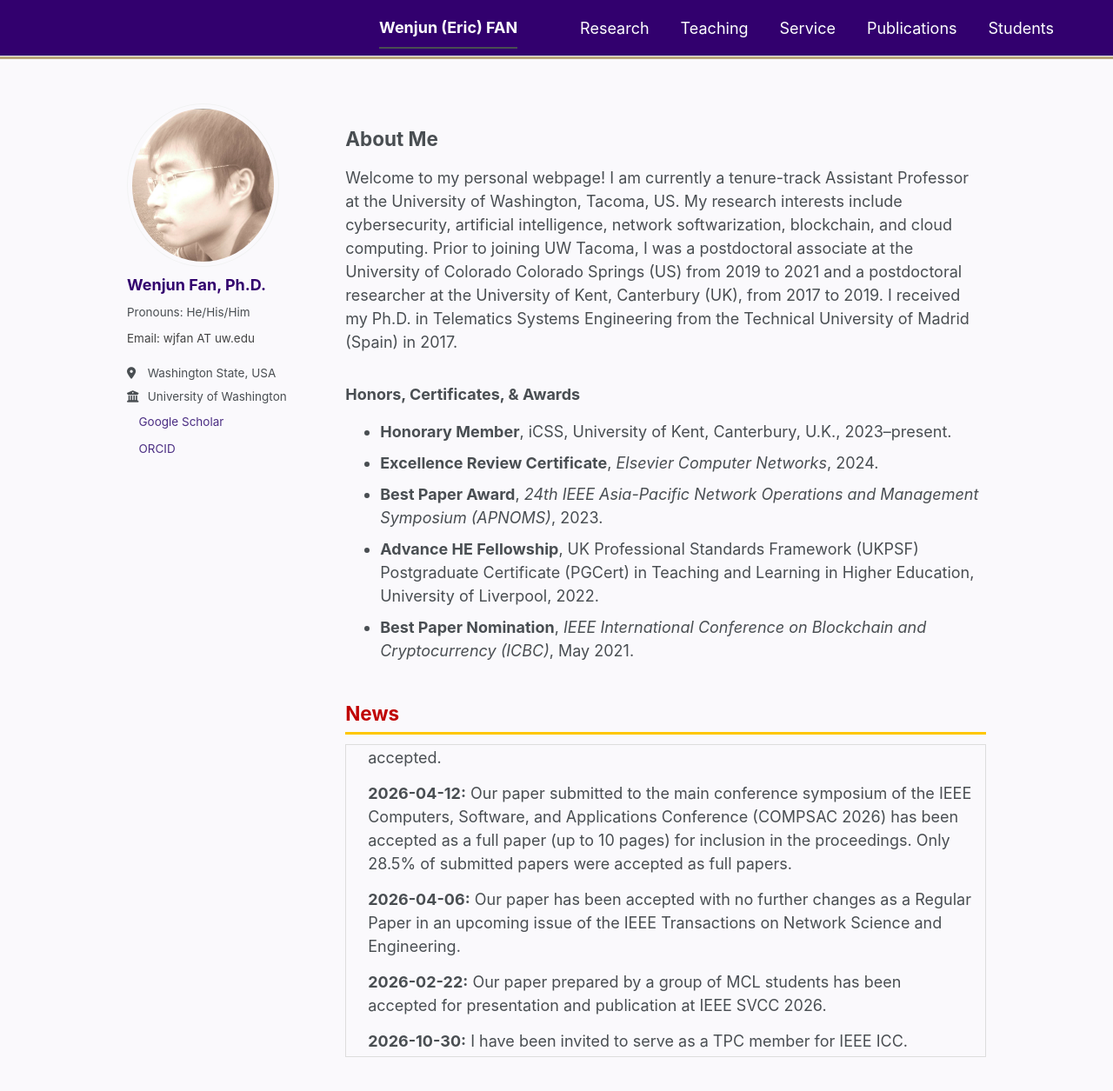
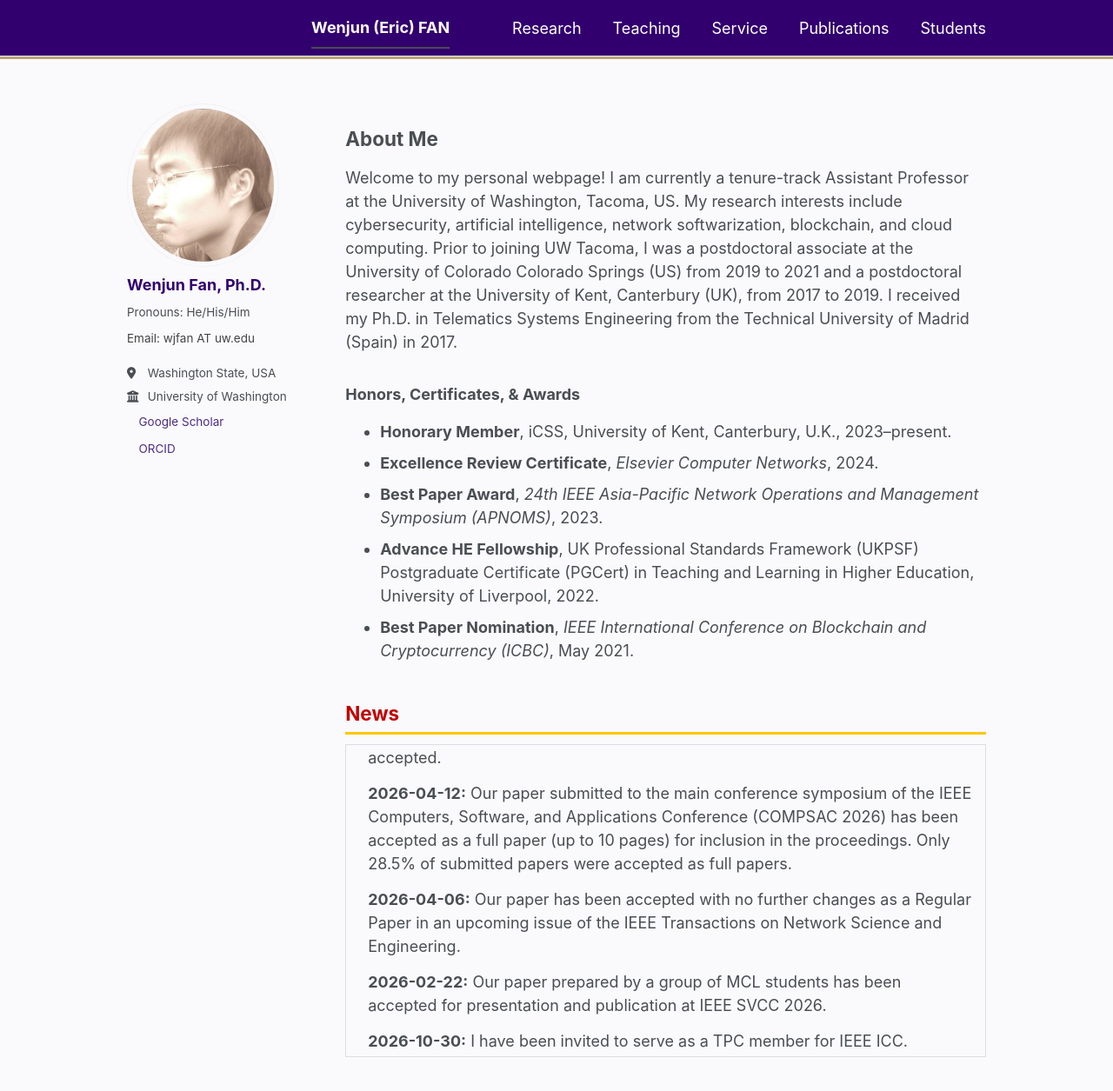
Before and after one commit to fanwj2010/fanwj2010.github.io, a Jekyll site: the page built from _pages/about.md, in a window 1280 px wide and 1306 px high. Shown: the top 1255 px of the window at 87% size. Built offline with Jekyll 4.4.1, drawn with Linux system fonts in a browser that asks for light colours; a script bundle is joined from its source files by our own code; a style sheet for code colours, icons or effects is not loaded.

Commit message:
Update main.scss

```diff
--- a/assets/css/main.scss
+++ b/assets/css/main.scss
@@ -104,48 +104,32 @@
 }
 
 
-/* Widen the navigation bar */
-/*
+/* Align navigation menu to the right */
+/* Align navigation bar with the main page content */
+@media (min-width: 925px) {
   .masthead__inner-wrap {
-  max-width: 1440px !important;
-  width: 95% !important;
-  margin: 0 auto !important;
-}
-*/
-/* Center the navigation container */
-/*
-.masthead__inner-wrap {
-  max-width: 1440px !important;
-  width: 95% !important;
+    max-width: 1024px !important;
+    width: 100% !important;
     margin-left: auto !important;
     margin-right: auto !important;
-  float: none !important;
+    padding-left: 0 !important;
+    padding-right: 0 !important;
   }
-*/
-/* Center navigation content */
-/*
-.masthead__menu {
-  max-width: 100%;
-  margin-left: auto;
-  margin-right: auto;
-}
-*/
-/* Align navigation menu to the right */
+
+  /* Push navigation links to the right */
   .greedy-nav {
+    display: flex !important;
     justify-content: flex-end !important;
+    width: 100% !important;
   }
 
   .greedy-nav .visible-links {
     margin-left: auto !important;
     justify-content: flex-end !important;
   }
+}
 
-.masthead__inner-wrap {
-  max-width: 1440px !important;
-  width: 95% !important;
-  margin-left: auto !important;
-  margin-right: auto !important;
-}
+
 
 /* =========================================
    UW-inspired Theme: Main Content
```
Lines whose indentation alone changed are shown as unchanged.
